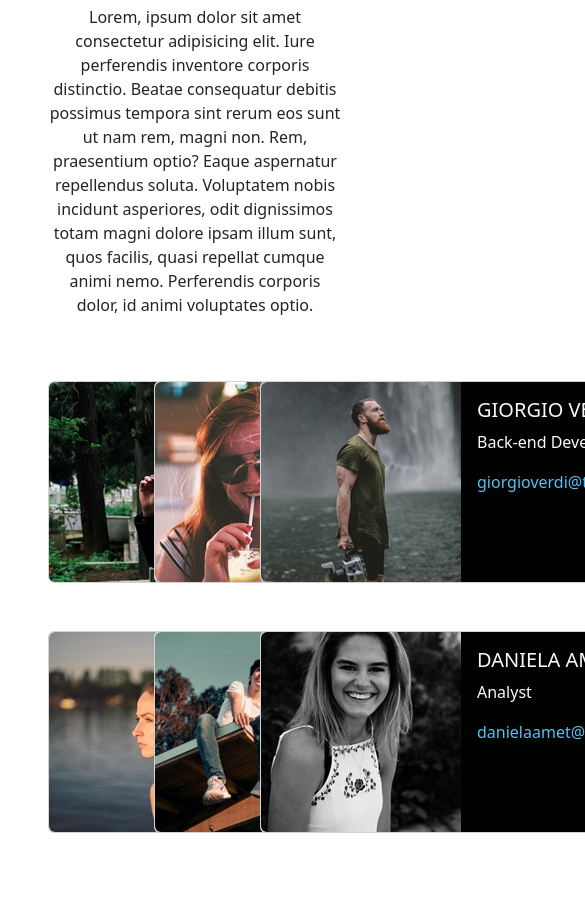
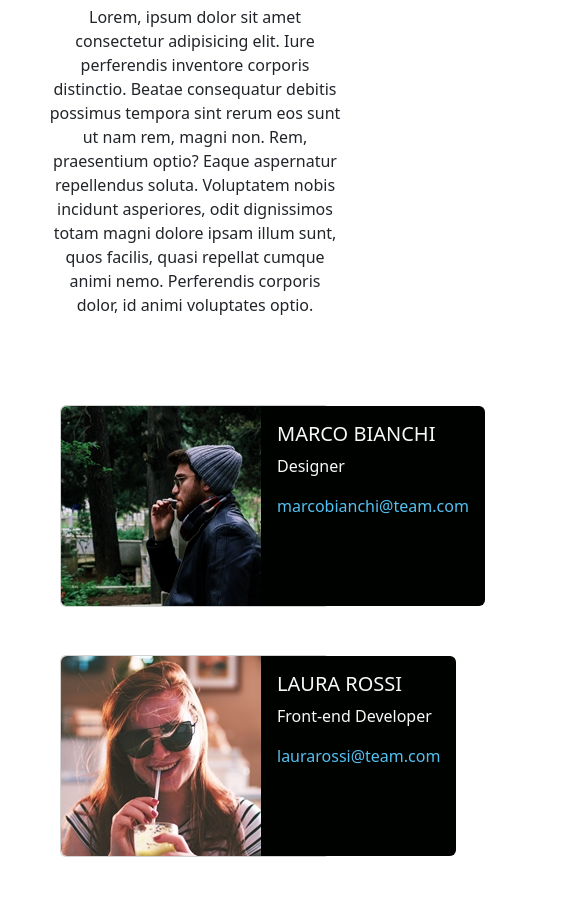
Before and after one commit to SimoneChiodo/js-our-team, a plain HTML site: page index.html in a window 390 px wide. Shown: the part 132-1034 px from the top of the page, 585 px wide, since content can reach past the window. Before the commit the page ends 965 px from the top, so only its background shows below. Drawn offline with nearby package versions, Linux system fonts and the light colour scheme.

Commit message:
add responsive

```diff
--- a/index.html
+++ b/index.html
@@ -45,7 +45,11 @@
 
         <!-- Main -->
         <main class="px-5">
-            <div class="row row-cols-3 row-gap-5" id="card-container"></div>
+            <!-- row-cols-lg-2 row-cols-sm-1 -->
+            <div
+                class="row row-cols-xxl-3 row-cols-lg-2 row-cols-1"
+                id="card-container"
+            ></div>
         </main>
 
         <!-- BOOTSTRAP JS -->
--- a/script.js
+++ b/script.js
@@ -43,8 +43,8 @@ const cardContainer = document.getElementById("card-container");
 // Creo la card
 let card;
 function createMemberCard(name, role, email, img) {
-    return `<div class="col">
-              <div class="card d-flex flex-row" style="width: 36rem">
+    return `<div class="col p-4">
+              <div class="card d-flex flex-row">
                   <img
                       src="./${img}"
                       class="img-fluid rounded-start"
```
